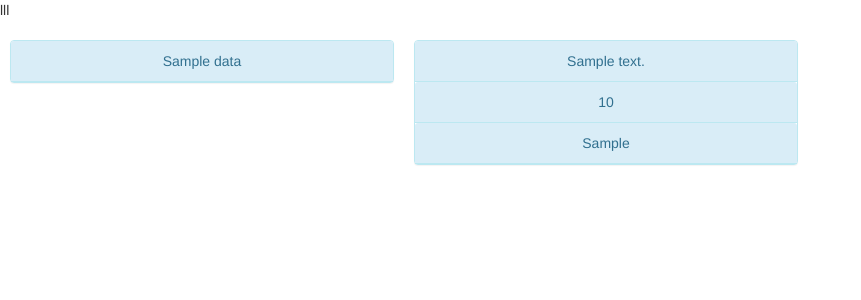
After one commit to AniSri12/food_world, a Django app: template food_world_web/food_world_web/templates/details.html in a window 1280 px wide. The commit adds this page. Shown: the top 300 px of the page, without its empty margins (0-861 px from the left). Run offline with Django 3.2, Linux system fonts and the light colour scheme; the template is opened without the code that fills it: most values are stand-ins (such as "Sample title", 1, 10 or a date in 2020); parts of the project's set-up code (start-up, migrations or seed data) failed here and were passed over; some libraries are stand-ins or nearby versions.

Commit message:
Added a details page to display the detaisl for a given snack HTML, URLs, Views

```diff
--- a/food_world_exp_api/food_world_exp_api_core/urls.py
+++ b/food_world_exp_api/food_world_exp_api_core/urls.py
@@ -3,4 +3,5 @@ from . import views
 
 urlpatterns = [
     url(r'^$', views.index),
+    url(r'^snacks/(?P<pk>\d+)', views.details),
 ]
--- /dev/null
+++ b/food_world_web/food_world_web/templates/details.html
@@ -0,0 +1,19 @@
+
+<!DOCTYPE html>
+<html>
+<link rel="stylesheet" href="https://maxcdn.bootstrapcdn.com/bootstrap/3.3.7/css/bootstrap.min.css">
+<p> lll </p>
+<div class="panel panel-info" style="margin:0;text-align:center;width: 30%;float: left; margin: 10px">
+<div class="panel-heading">
+{{ Context.Snack.Data.Name }}
+</div>
+</div>
+		<div class="panel panel-info" style="margin:0;text-align:center;width: 30%;float: left; margin: 10px">
+			<div class="panel-heading"> {{ Context.Snack.Data.Description }}</div>
+			<div class="panel-heading"> {{ Context.Snack.Data.Price }}</div>
+			<div class="panel-heading"> {{ Context.Snack.Data.Nutrition_Info }}</div>
+
+		</div>
+
+
+</html>
--- a/food_world_web/food_world_web/templates/index.html
+++ b/food_world_web/food_world_web/templates/index.html
@@ -20,7 +20,7 @@
 
 	<p style="text-align: center;"> Food Just Went Global!</p>
 	<p style="text-align: left; font-weight: bold;margin-left: 10px"> All Snacks</p>
-
+{{Context.Snacks.Data}}
 	{% for snack in Context.Snacks.Data %}
 		<div class="panel panel-info" style="margin:0;text-align:center;width: 30%;float: left; margin: 10px">
 			<div class="panel-heading"> {{ snack.Name }}</div>
--- a/food_world_web/food_world_web/urls.py
+++ b/food_world_web/food_world_web/urls.py
@@ -20,4 +20,5 @@ from . import views
 urlpatterns = [
     url(r'^admin/', admin.site.urls),
     url(r'^$', views.index),
+    url(r'^snacks/(?P<pk>\d+)', views.details),
 ]
```
Also changed, not shown: food_world_exp_api/food_world_exp_api_core/views.py (+7 -0 lines), food_world_web/food_world_web/views.py (+8 -0 lines).
